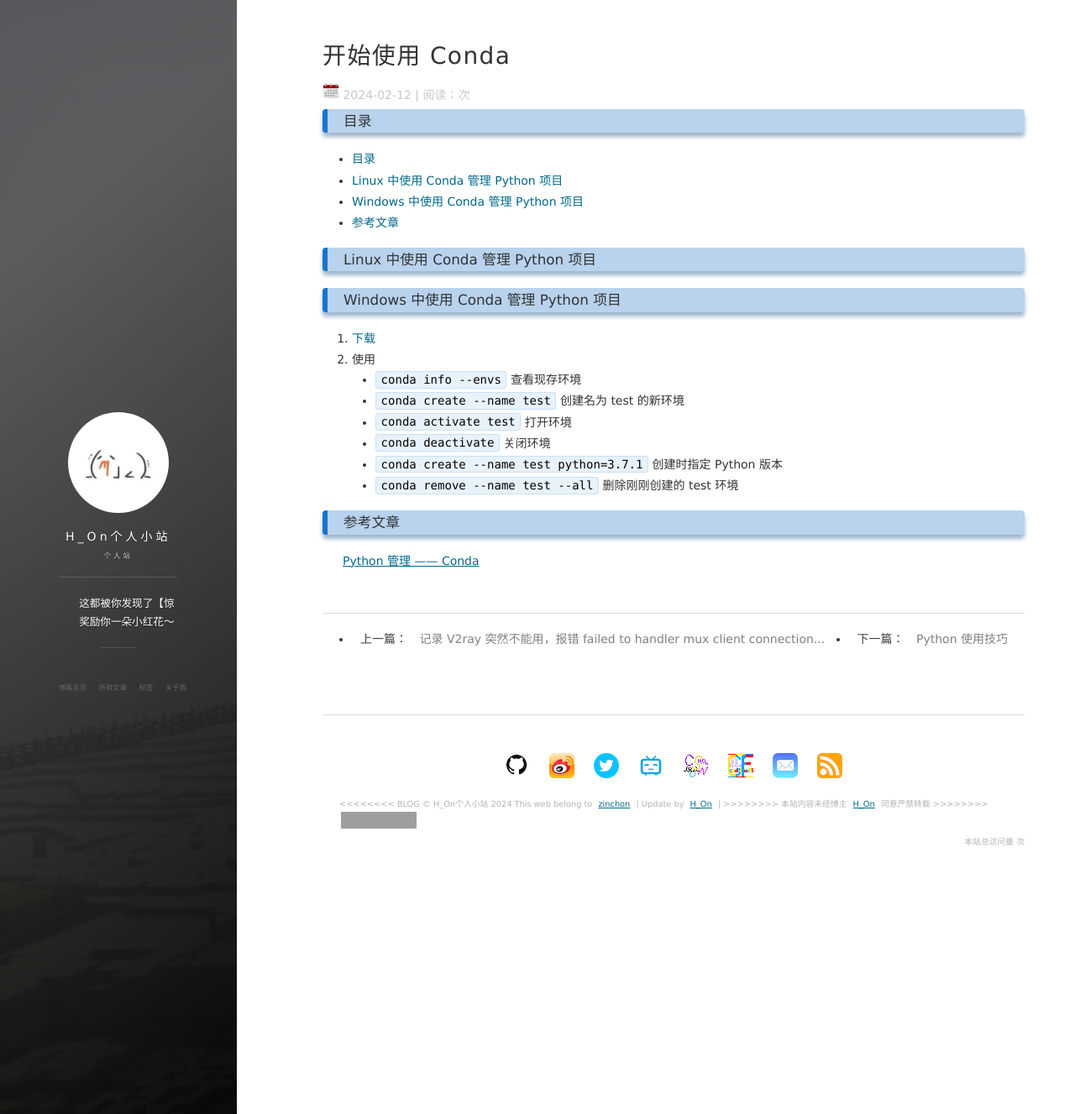
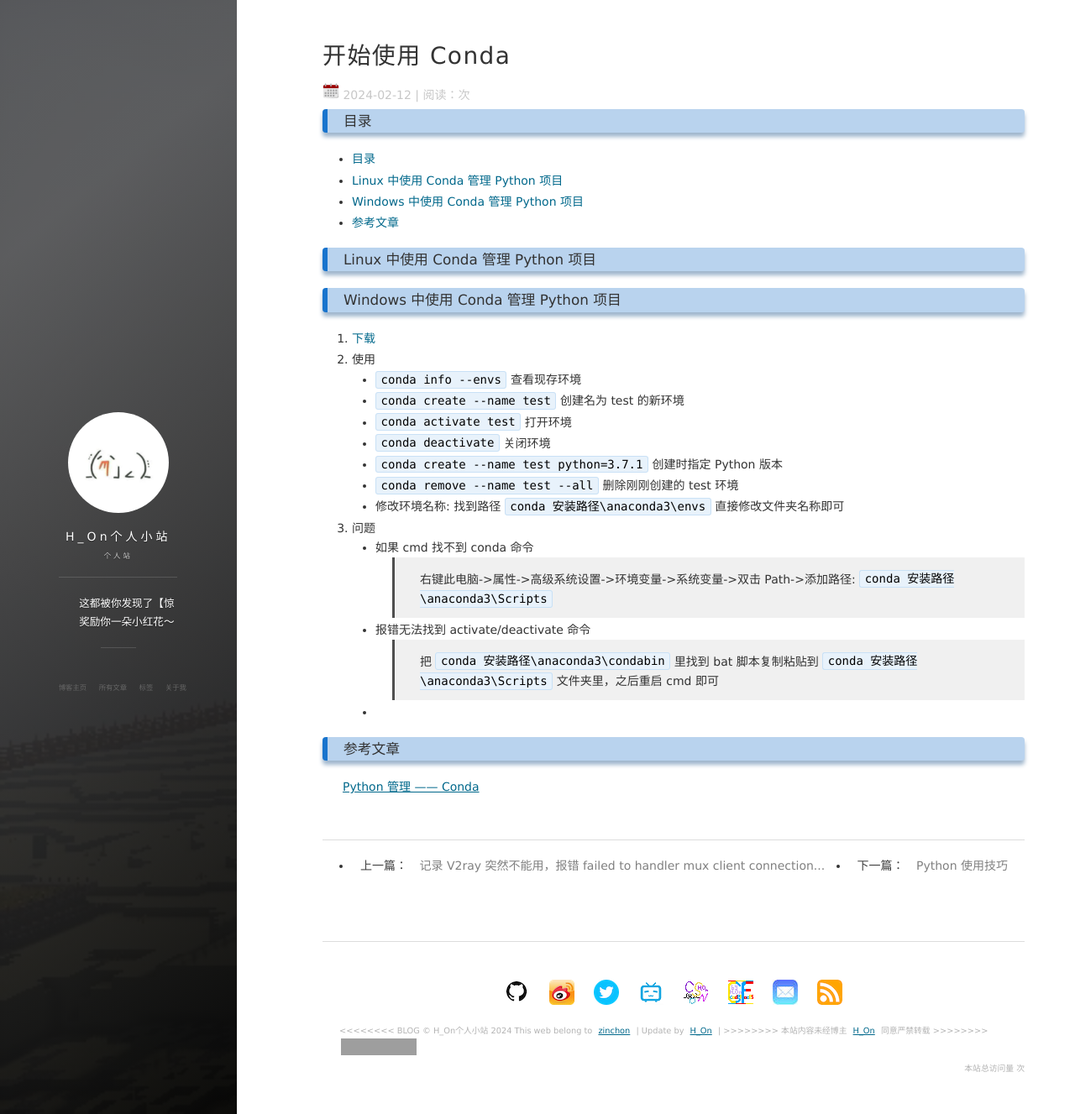
Before and after one commit to Hybrogen/Hybrogen.github.io, a Jekyll site: the page built from _posts/2024-02-12-StartConda.md, in a window 1280 px wide and 1327 px high. Shown: the whole window at 84% size. Built offline with Jekyll 4.4.1, drawn with Linux system fonts in a browser that asks for light colours; nearby versions of some CDN libraries; comment, search, counter and statistics services are not loaded; grey boxes are pictures that could not be loaded.

Commit message:
增加 conda 操作和问题 QA

```diff
--- a/_posts/2024-02-12-StartConda.md
+++ b/_posts/2024-02-12-StartConda.md
@@ -24,6 +24,13 @@ tag: Python
    - `conda deactivate` 关闭环境
    - `conda create --name test python=3.7.1` 创建时指定 Python 版本
    - `conda remove --name test --all`  删除刚刚创建的 test 环境
+   - 修改环境名称: 找到路径 `conda 安装路径\anaconda3\envs` 直接修改文件夹名称即可
+3. 问题
+   - 如果 cmd 找不到 conda 命令
+   > 右键此电脑->属性->高级系统设置->环境变量->系统变量->双击 Path->添加路径: `conda 安装路径\anaconda3\Scripts`
+   - 报错无法找到 activate/deactivate 命令
+   > 把 `conda 安装路径\anaconda3\condabin` 里找到 bat 脚本复制粘贴到 `conda 安装路径\anaconda3\Scripts` 文件夹里，之后重启 cmd 即可
+   -
 
 ### 参考文章
 [Python 管理 —— Conda](https://zhuanlan.zhihu.com/p/638540652)
```
